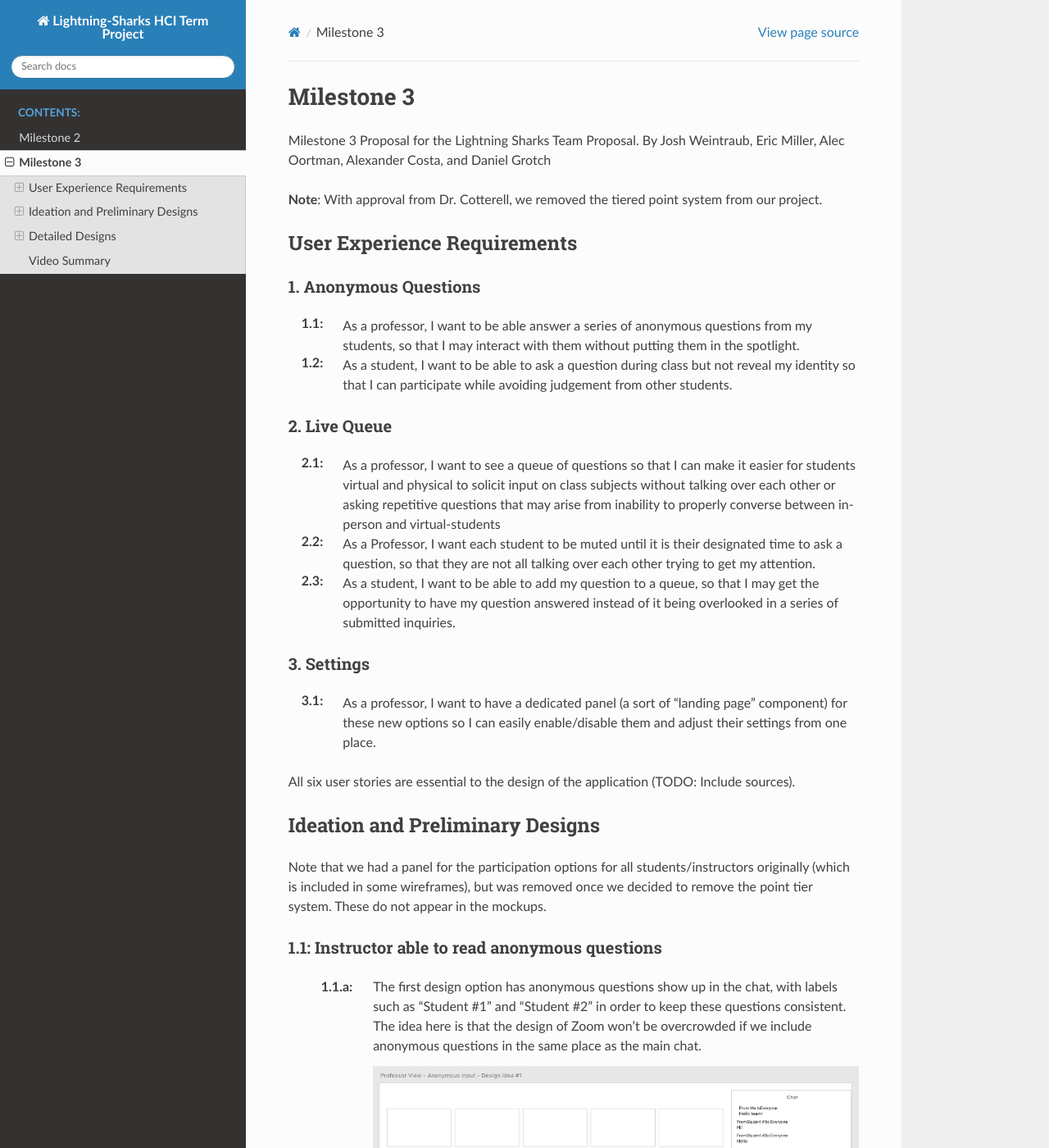
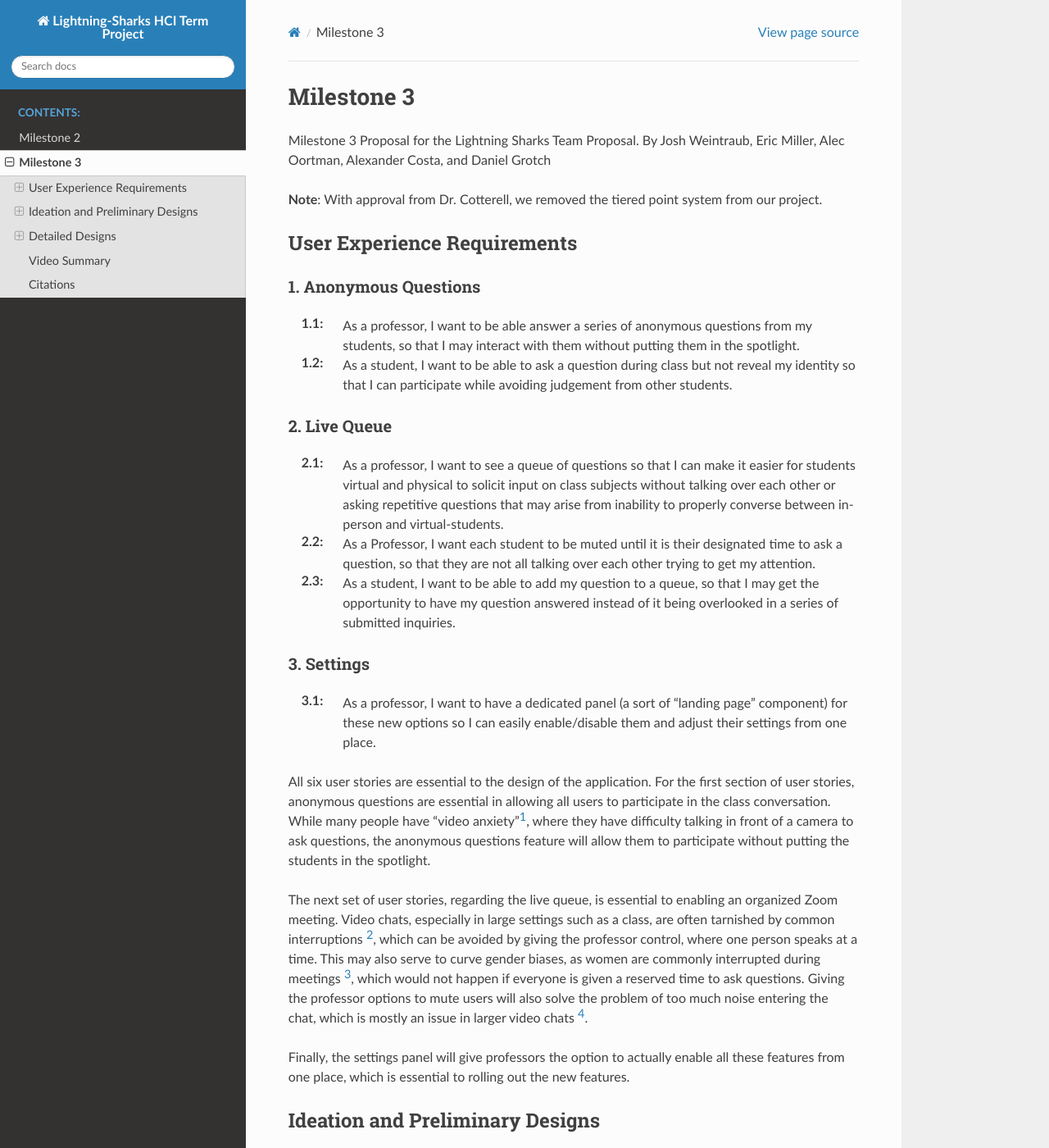
Before and after one commit to ENM185/hci-project, a Sphinx documentation site: the page built from docs/source/milestone3.rst, in a window 1280 px wide and 1400 px high. Shown: the whole window at 82% size. Built offline with Sphinx 7.4.7 and the Read the Docs theme 2.0.0, drawn with Linux system fonts in a browser that asks for light colours; some of the changed text lies outside the part shown.

Commit message:
Add initial mockups

```diff
--- a/docs/source/milestone3.rst
+++ b/docs/source/milestone3.rst
@@ -18,7 +18,7 @@
 2. Live Queue
 --------------
 
-:2.1: As a professor, I want to see a queue of questions so that I can make it easier for students virtual and physical to solicit input on class subjects without talking over each other or asking repetitive questions that may arise from inability to properly converse between in-person and virtual-students
+:2.1: As a professor, I want to see a queue of questions so that I can make it easier for students virtual and physical to solicit input on class subjects without talking over each other or asking repetitive questions that may arise from inability to properly converse between in-person and virtual-students.
 
 :2.2: As a Professor, I want each student to be muted until it is their designated time to ask a question, so that they are not all talking over each other trying to get my attention.
 
@@ -29,7 +29,11 @@
 
 :3.1: As a professor, I want to have a dedicated panel (a sort of "landing page" component) for these new options so I can easily enable/disable them and adjust their settings from one place.
 
-All six user stories are essential to the design of the application (TODO: Include sources).
+All six user stories are essential to the design of the application. For the first section of user stories, anonymous questions are essential in allowing all users to participate in the class conversation. While many people have "video anxiety"[1]_, where they have difficulty talking in front of a camera to ask questions, the anonymous questions feature will allow them to participate without putting the students in the spotlight.
+
+The next set of user stories, regarding the live queue, is essential to enabling an organized Zoom meeting. Video chats, especially in large settings such as a class, are often tarnished by common interruptions [2]_, which can be avoided by giving the professor control, where one person speaks at a time. This may also serve to curve gender biases, as women are commonly interrupted during meetings [3]_, which would not happen if everyone is given a reserved time to ask questions. Giving the professor options to mute users will also solve the problem of too much noise entering the chat, which is mostly an issue in larger video chats [4]_.
+
+Finally, the settings panel will give professors the option to actually enable all these features from one place, which is essential to rolling out the new features.
 
 Ideation and Preliminary Designs
 *********************************
@@ -179,18 +183,47 @@
 
 2.1: Instructor able to view queue questions
 ------------------------------------------------
+We based this mockup on the third design option (2.1.c), as it is relatively clean and gives instructors (the admins) the most information of all design options. We chose to make the current student's video resemble the existing Zoom video panel, and the students in line resemble the "participants" panel, in order to provide familiarity to instructors. A delete button was also included to remove students from the queue, and to give more autonomy to the instructor.
 
+.. image:: mockups/2_1.png
+    :width: 600
+
+:download:`Download Source File <./mockups/2_1.xd>`.
 
 2.2: Instructor able to set mute options
 ------------------------------------------------
+We chose option 2.2.b for this user story. Giving the professor the option to mute/unmute users increases organization (as discussed earlier), and the unmute all button increases organization. The design was modified to fit in with mockup 2.1, and the "ask to unmute" buttons resemble those currently in Zoom for familiarity reasons.
 
+.. image:: mockups/2_2.png
+    :width: 600
+
+:download:`Download Source File <./mockups/2_2.xd>`.
 
 2.3: Students able to see/enter queue
 --------------------------------------
+Option 2.3.b was chosen for this design, as the first option showed information that was not relevant/pertinent for the student to know (which students were in the queue). Also, this was moved to be a panel under the chat (as is done in the professor view), so that the component would not obstruct the main part of the screen. Finally, a box was added in for users to type in a topic when they are in the queue, in order to work with the design option chosen for 2.1.
 
+.. image:: mockups/2_3.png
+    :width: 600
+
+:download:`Download Source File <./mockups/2_3.xd>`.
 
 3.1: Instructor Settings
 --------------------------
+We chose option 3.1.a, where everything stays in the same panel instead of opening the settings window, so the instructor has easier access to enabling/disabling these common features. The buttons, when clicked, will simply be enable/disable buttons, so only one artboard was used. Also, this was moved to be under the chat for the same non-obstruction feature as before.
+
+.. image:: mockups/3_1.png
+    :width: 600
+
+:download:`Download Source File <./mockups/3_1.xd>`.
 
 Video Summary
 **************
+
+
+Citations
+**********
+.. [1] `Why Aren't You Zooming? The Fear And How To Cope With It. <https://blog.zoom.us/arent-zooming-yet-fear-cope/>`_
+.. [2] `How to Stop Interrupting People in Virtual Meetings <https://www.linkedin.com/business/learning/blog/career-success-tips/how-to-stop-interrupting-people-in-virtual-meetings>`_
+.. [3] `It’s Not Just You: In Online Meetings, Many Women Can’t Get a Word In <https://www.nytimes.com/2020/04/14/us/zoom-meetings-gender.html>`_
+.. [4] `When should you mute yourself during a video call? <https://zapier.com/blog/when-to-mute-video-calls/>`_
```
Also changed, not shown: docs/source/mockups/2_1.png (added), docs/source/mockups/2_2.png (added), docs/source/mockups/2_3.png (added), docs/source/mockups/3_1.png (added), 4 other files.
